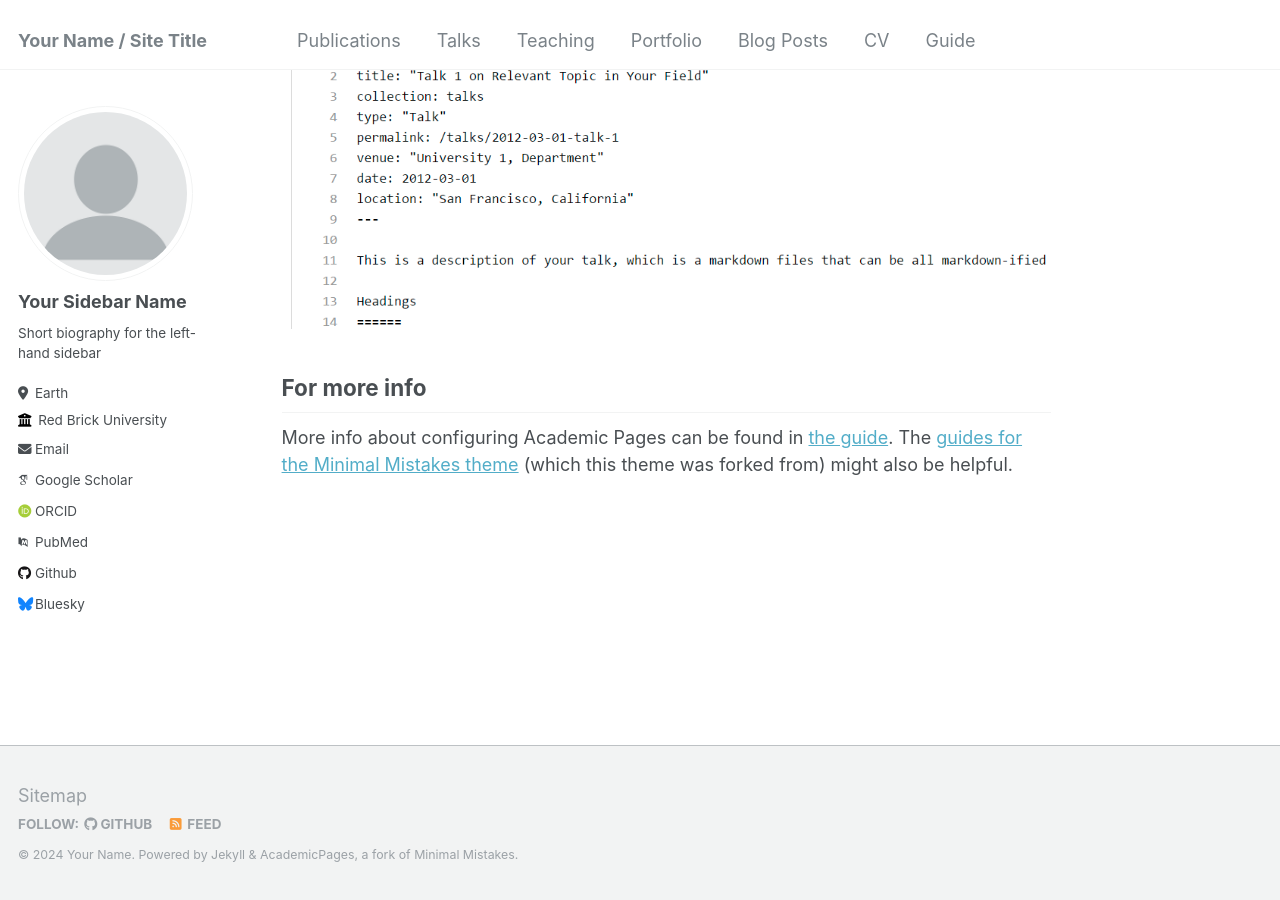
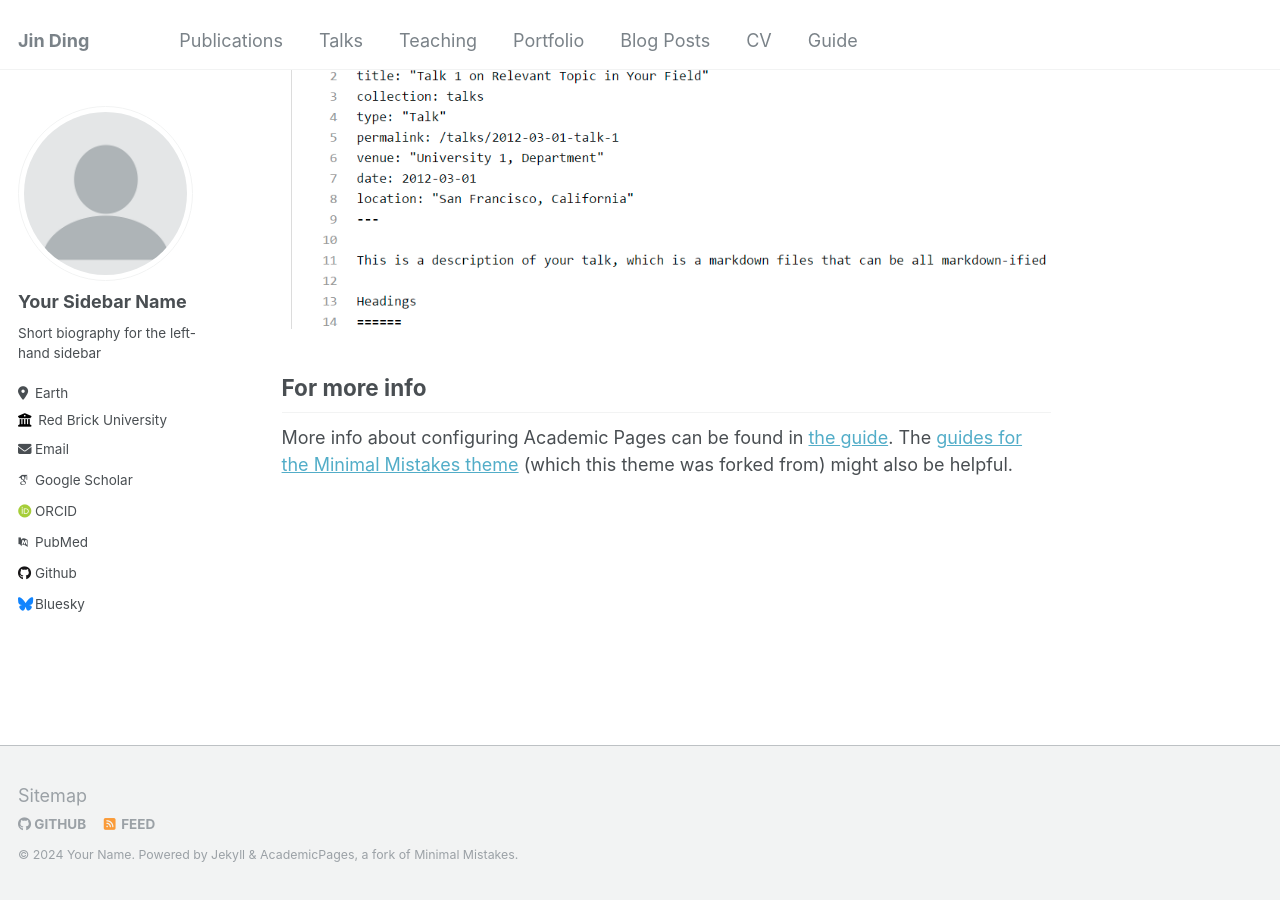
Before and after one commit to DJEddyking/djeddyking.github.io, a Jekyll site: the page built from _pages/about.md, in a window 1280 px wide and 900 px high, scrolled down 2660 px. Built offline with Jekyll 4.4.1, drawn with Linux system fonts in a browser that asks for light colours; some web fonts are replaced.

Commit message:
Update _config.yml

```diff
--- a/_config.yml
+++ b/_config.yml
@@ -7,14 +7,14 @@
 # server process.
 
 # Basic Site Settings
-locale                   : "en-US"
-title                    : "Your Name / Site Title"
+locale                   : "Dongguan, CHN"
+title                    : "Jin Ding"
 title_separator          : "-"
 name                     : &name "Your Name"
 description              : &description "personal description"
 url                      : https://academicpages.github.io # the base hostname & protocol for your site e.g. "https://mmistakes.github.io"
 baseurl                  : "" # the subpath of your site, e.g. "/blog"
-repository               : "academicpages/academicpages.github.io"
+repository               : "djeddyking.github.io"
 
 # Site Author - The following control what appear as part of the author content on the side bar.
 #               If a field is blank the icon and link will not appear, otherwise it will be shown.
```
